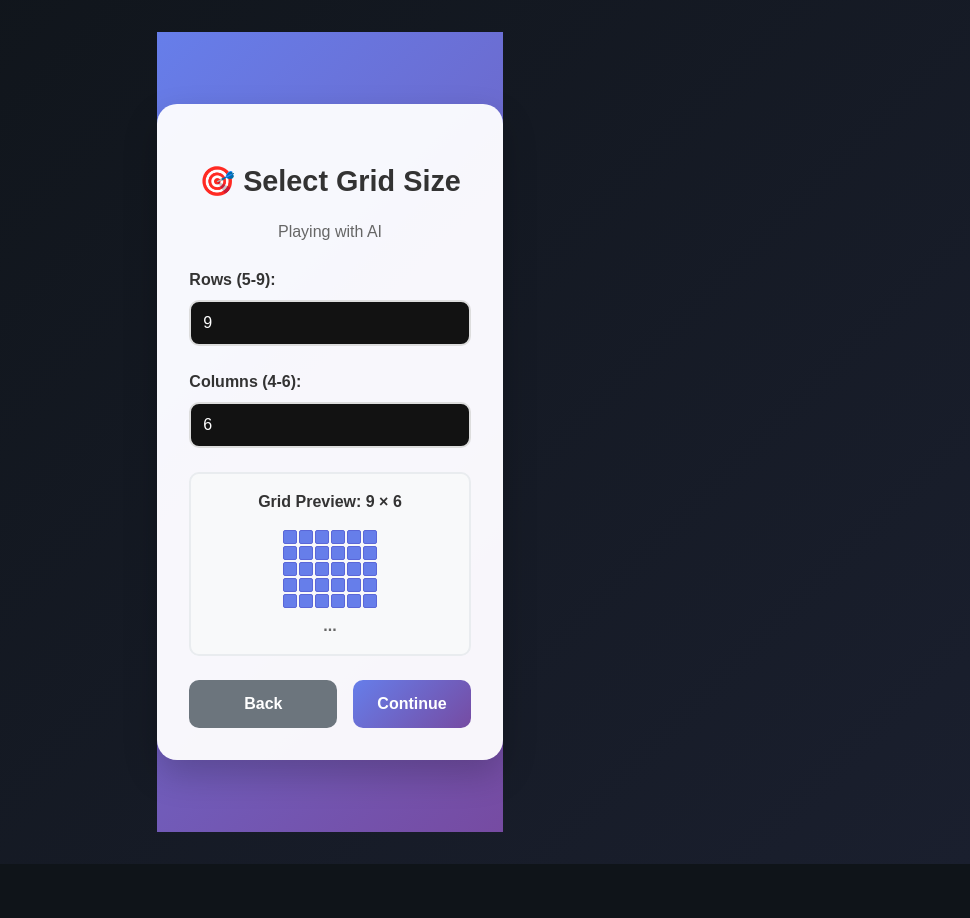
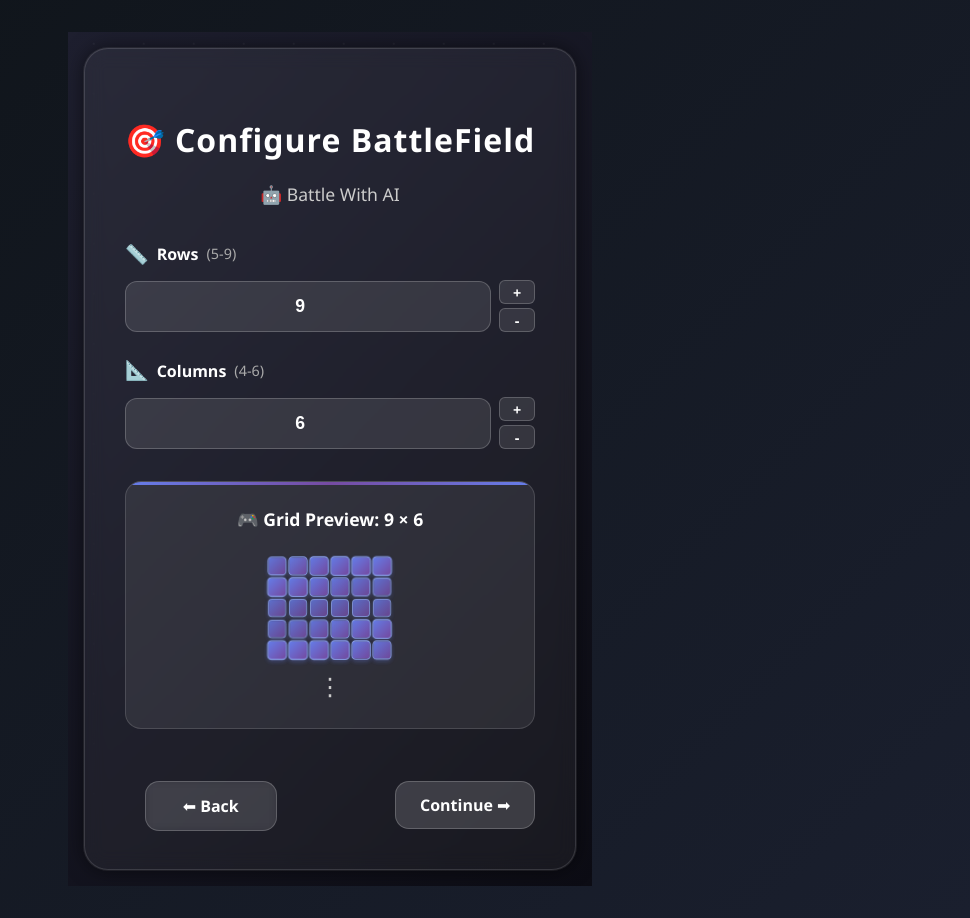
Before and after one commit to mahmud1628/chain-reaction, a React (Vite) app: page /grid-size/ai in a window 1280 px wide. Shown: the whole page, without its empty margins (310-1280 px from the left). Before the commit the page ends 864 px from the top, so only its background shows below. Built offline with nearby package versions, Linux system fonts and the light colour scheme.

Commit message:
Visual improvement

```diff
--- a/src/components/GridSizeInput.css
+++ b/src/components/GridSizeInput.css
@@ -3,30 +3,88 @@
   justify-content: center;
   align-items: center;
   min-height: 100vh;
-  background: linear-gradient(135deg, #667eea 0%, #764ba2 100%);
-  font-family: 'Arial', sans-serif;
+  background: linear-gradient(135deg, #1e1f2f, #0c0c14);
+  font-family: 'Segoe UI', sans-serif;
+  color: #fff;
+  padding: 1rem;
+  position: relative;
+  overflow: hidden;
+}
+
+.grid-size-container::before {
+  content: '';
+  position: absolute;
+  top: -50%;
+  left: -50%;
+  width: 200%;
+  height: 200%;
+  background: radial-gradient(circle, rgba(255,255,255,0.05) 1px, transparent 1px);
+  background-size: 50px 50px;
+  animation: float 20s linear infinite;
+}
+
+@keyframes float {
+  0% { transform: translate(-50px, -50px); }
+  100% { transform: translate(0, 0); }
 }
 
 .grid-size-box {
-  background: rgba(255, 255, 255, 0.95);
-  padding: 2rem;
-  border-radius: 20px;
-  box-shadow: 0 15px 35px rgba(0, 0, 0, 0.2);
+  background: rgba(255, 255, 255, 0.05);
+  padding: 2.5rem;
+  border-radius: 24px;
+  box-shadow:
+    0 0 20px #00000088,
+    0 0 0 1px rgba(255, 255, 255, 0.1);
   text-align: center;
-  max-width: 400px;
+  max-width: 480px;
   width: 100%;
+  position: relative;
+  backdrop-filter: blur(10px);
+  border: 1px solid #ffffff22;
+  transform: translateY(0);
+  transition: all 0.3s ease;
+}
+
+.grid-size-box:hover {
+  transform: translateY(-5px);
+  box-shadow:
+    0 0 30px #00000099,
+    0 0 0 1px rgba(255, 255, 255, 0.15);
+}
+
+.header-section {
+  margin-bottom: 2rem;
 }
 
 .grid-size-box h2 {
-  color: #333;
+  color: #fff;
   margin-bottom: 0.5rem;
-  font-size: 1.8rem;
+  font-size: 2rem;
+  font-weight: 700;
+  letter-spacing: 1px;
 }
 
 .grid-size-subtitle {
-  color: #666;
+  color: #ccc;
+  margin-bottom: 1rem;
+  font-size: 1.1rem;
+  font-weight: 500;
+}
+
+.game-mode-badge {
+  display: inline-block;
+  background: rgba(255, 255, 255, 0.1);
+  color: #fff;
+  padding: 0.5rem 1rem;
+  border-radius: 20px;
+  font-size: 0.9rem;
+  font-weight: 600;
   margin-bottom: 1.5rem;
-  font-size: 1rem;
+  border: 1px solid rgba(255, 255, 255, 0.2);
+}
+
+.input-section {
+  margin-bottom: 2rem;
 }
 
 .input-group {
@@ -35,127 +93,307 @@
 }
 
 .input-group label {
-  display: block;
-  margin-bottom: 0.5rem;
-  color: #333;
-  font-weight: bold;
+  display: flex;
+  align-items: center;
+  margin-bottom: 0.75rem;
+  color: #fff;
+  font-weight: 600;
   font-size: 1rem;
 }
 
-.input-group input {
-  width: 100%;
-  padding: 0.75rem;
-  border: 2px solid #ddd;
-  border-radius: 10px;
-  font-size: 1rem;
-  transition: border-color 0.3s ease;
-  box-sizing: border-box;
+.label-icon {
+  margin-right: 0.5rem;
+  font-size: 1.2rem;
 }
 
-.input-group input:focus {
+.range {
+  color: #aaa;
+  font-weight: 400;
+  font-size: 0.9rem;
+  margin-left: 0.5rem;
+}
+
+.input-wrapper {
+  display: flex;
+  align-items: center;
+  gap: 0.5rem;
+}
+
+.size-input {
+  flex: 1;
+  padding: 0.875rem 1rem;
+  border: 1px solid #ffffff33;
+  border-radius: 12px;
+  font-size: 1.1rem;
+  font-weight: 600;
+  transition: all 0.3s ease;
+  box-sizing: border-box;
+  text-align: center;
+  background: rgba(255, 255, 255, 0.1);
+  color: #fff;
+}
+
+.size-input:focus {
   outline: none;
   border-color: #667eea;
-  box-shadow: 0 0 0 3px rgba(102, 126, 234, 0.1);
+  box-shadow: 0 0 0 3px rgba(102, 126, 234, 0.2);
+  background: rgba(255, 255, 255, 0.15);
+}
+
+.input-stepper {
+  display: flex;
+  flex-direction: column;
+  gap: 0.25rem;
+}
+
+.stepper-btn {
+  width: 32px;
+  height: 24px;
+  border: 1px solid #ffffff33;
+  border-radius: 6px;
+  background: rgba(255, 255, 255, 0.1);
+  color: #fff;
+  font-weight: bold;
+  cursor: pointer;
+  transition: all 0.2s ease;
+  display: flex;
+  align-items: center;
+  justify-content: center;
+  font-size: 0.9rem;
+}
+
+.stepper-btn:hover {
+  background: rgba(255, 255, 255, 0.2);
+  border-color: #ffffff55;
 }
 
 .grid-preview {
-  background: #f8f9fa;
-  padding: 1rem;
-  border-radius: 10px;
+  background: rgba(255, 255, 255, 0.08);
+  padding: 1.5rem;
+  border-radius: 16px;
   margin: 1.5rem 0;
-  border: 2px solid #e9ecef;
+  border: 1px solid #ffffff22;
+  position: relative;
+  overflow: hidden;
 }
 
-.grid-preview p {
-  margin: 0 0 1rem 0;
-  color: #333;
-  font-weight: bold;
+.grid-preview::before {
+  content: '';
+  position: absolute;
+  top: 0;
+  left: 0;
+  right: 0;
+  height: 3px;
+  background: linear-gradient(90deg, #667eea, #764ba2, #667eea);
+}
+
+.preview-title {
+  margin: 0 0 1.5rem 0;
+  color: #fff;
+  font-weight: 600;
+  font-size: 1.1rem;
 }
 
 .mini-grid {
   display: flex;
   flex-direction: column;
   align-items: center;
-  gap: 2px;
+  gap: 3px;
 }
 
 .mini-row {
   display: flex;
-  gap: 2px;
+  gap: 3px;
 }
 
 .mini-cell {
-  width: 12px;
-  height: 12px;
-  background: #667eea;
-  border: 1px solid #5a67d8;
-  border-radius: 2px;
+  width: 16px;
+  height: 16px;
+  background: linear-gradient(135deg, #667eea, #764ba2);
+  border: 1px solid #8fa4f3;
+  border-radius: 4px;
+  animation: cellPulse 2s ease-in-out infinite;
+  box-shadow: 0 2px 4px rgba(102, 126, 234, 0.3);
+}
+
+@keyframes cellPulse {
+  0%, 100% {
+    transform: scale(1);
+    opacity: 0.8;
+  }
+  50% {
+    transform: scale(1.1);
+    opacity: 1;
+  }
 }
 
 .dots {
-  color: #666;
+  color: #ccc;
   font-weight: bold;
-  margin-top: 4px;
+  margin-top: 6px;
+  font-size: 1.5rem;
 }
 
 .grid-size-buttons {
   display: flex;
-  gap: 1rem;
-  justify-content: center;
-  margin-top: 1.5rem;
+  gap: 1.5rem;
+  justify-content: space-between;
+  align-items: stretch;
+  margin-top: 2rem;
+  width: 100%;
 }
 
 .grid-size-btn {
-  padding: 0.75rem 1.5rem;
-  border: none;
-  border-radius: 10px;
+  border-radius: 14px;
   font-size: 1rem;
-  font-weight: bold;
+  font-weight: 600;
   cursor: pointer;
   transition: all 0.3s ease;
   text-decoration: none;
-  display: inline-block;
-  min-width: 100px;
+  display: inline-flex;
+  align-items: center;
+  justify-content: center;
   text-align: center;
+  position: relative;
+  overflow: hidden;
+  height: 48px;
 }
 
-.grid-size-btn:first-child {
-  background: #6c757d;
-  color: white;
+.back-btn {
+  padding: 0 1.25rem;
+  min-width: 90px;
+  background: rgba(255, 255, 255, 0.1);
+  color: #fff;
+  border: 1px solid #ffffff33;
 }
 
-.grid-size-btn:first-child:hover {
-  background: #5a6268;
+.continue-btn {
+  margin-top: 1.25rem;
+  padding: 0 1.25rem;
+  min-width: 140px;
+  background: rgba(255, 255, 255, 0.15);
+  color: #fff;
+  border: 1px solid #ffffff33;
+}
+
+.back-btn:hover {
+  background: rgba(255, 255, 255, 0.2);
   transform: translateY(-2px);
 }
 
-.grid-size-btn:last-child {
-  background: linear-gradient(135deg, #667eea, #764ba2);
-  color: white;
+.continue-btn:hover {
+  background: rgba(255, 255, 255, 0.25);
+  transform: translateY(-2px);
 }
 
-.grid-size-btn:last-child:hover {
-  transform: translateY(-2px);
-  box-shadow: 0 8px 20px rgba(0, 0, 0, 0.2);
+.grid-size-btn::before {
+  content: '';
+  position: absolute;
+  top: 0;
+  left: -100%;
+  width: 100%;
+  height: 100%;
+  background: linear-gradient(90deg, transparent, rgba(255,255,255,0.2), transparent);
+  transition: left 0.5s;
+}
+
+.grid-size-btn:hover::before {
+  left: 100%;
 }
 
 .grid-size-btn:disabled {
-  background: #ccc;
+  background: rgba(255, 255, 255, 0.05);
+  color: #666;
   cursor: not-allowed;
   transform: none;
+  box-shadow: none;
+}
+
+.grid-size-btn:disabled::before {
+  display: none;
 }
 
 @media (max-width: 480px) {
+  .grid-size-container {
+    padding: 0.5rem;
+  }
+
   .grid-size-box {
     padding: 1.5rem;
-    margin: 1rem;
+    margin: 0.5rem;
+    max-width: 100%;
+  }
+
+  .grid-size-box h2 {
+    font-size: 1.6rem;
+  }
+
+  .input-wrapper {
+    flex-direction: column;
+    gap: 0.75rem;
+  }
+
+  .input-stepper {
+    flex-direction: row;
+    order: -1;
+    justify-content: center;
+  }
+
+  .stepper-btn {
+    width: 40px;
+    height: 32px;
   }
 
   .grid-size-buttons {
-    flex-direction: column;
+    flex-direction: row;
+    gap: 0.75rem;
   }
 
   .grid-size-btn {
     width: 100%;
+    margin-left: 0.5rem;
+    margin-right: 0.5rem;
+  }
+
+  .back-btn {
+  padding: 0 1.25rem;
+  margin-right: 0.5rem;
+  min-width: 90px;
+  background: rgba(255, 255, 255, 0.1);
+  color: #fff;
+  border: 1px solid #ffffff33;
+}
+
+.continue-btn {
+  margin-top: 1.25rem;
+  padding: 0 1.25rem;
+  min-width: 140px;
+  background: rgba(255, 255, 255, 0.15);
+  color: #fff;
+  border: 1px solid #ffffff33;
+}
+
+  .mini-cell {
+    width: 14px;
+    height: 14px;
   }
 }
+
+@media (max-width: 360px) {
+  .grid-size-box {
+    padding: 1rem;
+  }
+
+  .header-section {
+    margin-bottom: 1.5rem;
+  }
+
+  .input-section {
+    margin-bottom: 1.5rem;
+  }
+
+  .mini-cell {
+    width: 14px;
+    height: 14px;
+  }
+}
--- a/src/components/GridSizeInput.jsx
+++ b/src/components/GridSizeInput.jsx
@@ -5,6 +5,7 @@ import "./GridSizeInput.css";
 const GridSizeInput = ({ setGridSize }) => {
   const [rows, setRows] = useState(9);
   const [cols, setCols] = useState(6);
+  const [isHovered, setIsHovered] = useState(false);
   const navigate = useNavigate();
   const location = useLocation();
 
@@ -39,13 +40,20 @@ const GridSizeInput = ({ setGridSize }) => {
   return (
     <div className="grid-size-container">
       <div className="grid-size-box">
-        <h2>🎯 Select Grid Size</h2>
+        <div className="header-section">
+          <h2>🎯 Configure BattleField</h2>
           <p className="grid-size-subtitle">
-          {isAIGame ? "Playing with AI" : "2-Player Game"}
+            {isAIGame ? "🤖 Battle With AI" : "👥 Two Player Duel"}
           </p>
+        </div>
 
+        <div className="input-section">
           <div className="input-group">
-          <label htmlFor="rows">Rows (5-9):</label>
+            <label htmlFor="rows">
+              <span className="label-icon">📏</span>
+              Rows <span className="range">(5-9)</span>
+            </label>
+            <div className="input-wrapper">
               <input
                 id="rows"
                 type="number"
@@ -53,11 +61,29 @@ const GridSizeInput = ({ setGridSize }) => {
                 max="9"
                 value={rows}
                 onChange={handleRowChange}
+                className="size-input"
               />
+              <div className="input-stepper">
+                <button
+                  type="button"
+                  onClick={() => setRows(Math.min(9, rows + 1))}
+                  className="stepper-btn"
+                >+</button>
+                <button
+                  type="button"
+                  onClick={() => setRows(Math.max(5, rows - 1))}
+                  className="stepper-btn"
+                >-</button>
+              </div>
+            </div>
           </div>
 
           <div className="input-group">
-          <label htmlFor="cols">Columns (4-6):</label>
+            <label htmlFor="cols">
+              <span className="label-icon">📐</span>
+              Columns <span className="range">(4-6)</span>
+            </label>
+            <div className="input-wrapper">
               <input
                 id="cols"
                 type="number"
@@ -65,26 +91,54 @@ const GridSizeInput = ({ setGridSize }) => {
                 max="6"
                 value={cols}
                 onChange={handleColChange}
+                className="size-input"
               />
+              <div className="input-stepper">
+                <button
+                  type="button"
+                  onClick={() => setCols(Math.min(6, cols + 1))}
+                  className="stepper-btn"
+                >+</button>
+                <button
+                  type="button"
+                  onClick={() => setCols(Math.max(4, cols - 1))}
+                  className="stepper-btn"
+                >-</button>
+              </div>
+            </div>
+          </div>
         </div>
 
         <div className="grid-preview">
-          <p>Grid Preview: {rows} × {cols}</p>
+          <p className="preview-title">
+            🎮 Grid Preview: {rows} × {cols}
+          </p>
           <div className="mini-grid">
             {Array.from({ length: Math.min(rows, 5) }, (_, r) => (
               <div key={r} className="mini-row">
                 {Array.from({ length: Math.min(cols, 6) }, (_, c) => (
-                  <div key={c} className="mini-cell"></div>
+                  <div key={c} className="mini-cell" style={{
+                    animationDelay: `${(r * cols + c) * 0.1}s`
+                  }}></div>
                 ))}
               </div>
             ))}
-            {rows > 5 && <div className="dots">...</div>}
+            {rows > 5 && <div className="dots">⋮</div>}
           </div>
         </div>
 
         <div className="grid-size-buttons">
-          <Link to="/" className="grid-size-btn">Back</Link>
-          <button onClick={handleContinue} className="grid-size-btn">Continue</button>
+          <Link to="/" className="grid-size-btn back-btn">
+            ⬅ Back
+          </Link>
+          <button
+            onClick={handleContinue}
+            className="grid-size-btn continue-btn"
+            onMouseEnter={() => setIsHovered(true)}
+            onMouseLeave={() => setIsHovered(false)}
+          >
+            {isHovered ? "🚀 Start Battle!" : "Continue ➡"}
+          </button>
         </div>
       </div>
     </div>
```
Lines whose indentation alone changed are shown as unchanged.
